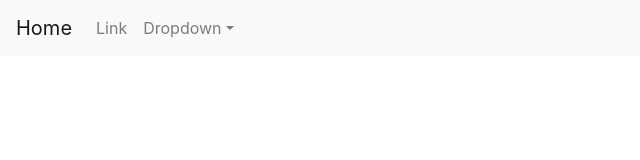
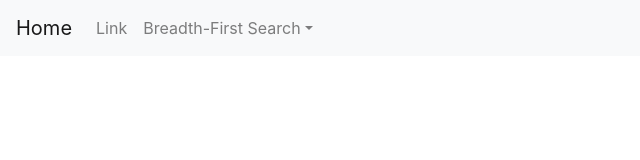
Before and after one commit to tylerhm/tylerhm.dev, a React (Create React App) app: page /pathfinder in a window 1280 px wide. Shown: the top 160 px of the page, without its empty margins (0-640 px from the left). Built offline with nearby package versions, Linux system fonts and the light colour scheme.

Commit message:
Contextual Selector implemented

```diff
--- a/src/components/ContextualDropdown.js
+++ b/src/components/ContextualDropdown.js
@@ -0,0 +1,47 @@
+import { useState } from 'react'
+import NavDropdown from 'react-bootstrap/NavDropdown'
+import PropTypes from 'prop-types'
+
+// Extension of Bootstrap's NavDropdown component
+// Maintains currently selected element
+const ContextualDropdown = ({ id, items, defaultSelected, callback }) => {
+  // Selected item is stateful
+  const [selectedItem, setSelectedItem] = useState(defaultSelected)
+
+  // Sets the currently selected item
+  const selectItem = (key) => {
+    setSelectedItem(key)
+
+    if (callback !== undefined)
+      callback(selectedItem)
+  }
+
+  // The renderable dropdown items
+  const dropdownItems = []
+
+  // Add all items as dropdowns
+  items.forEach(element => {
+    dropdownItems.push(
+      <NavDropdown.Item onClick={() => selectItem(element)}>
+        {element}
+      </NavDropdown.Item>
+  )})
+
+  return (
+    <NavDropdown
+      title={selectedItem}
+      id={id}
+    >
+      {dropdownItems}
+    </NavDropdown>
+  )
+}
+
+ContextualDropdown.propTypes = {
+  id: PropTypes.string,
+  items: PropTypes.arary,
+  defaultSelected: PropTypes,
+  callback: PropTypes.func
+}
+
+export default ContextualDropdown
--- a/src/pages/Pathfinder.js
+++ b/src/pages/Pathfinder.js
@@ -1,6 +1,7 @@
 import Navbar from 'react-bootstrap/Navbar'
 import Nav from 'react-bootstrap/Nav'
-import NavDropdown from 'react-bootstrap/NavDropdown'
+import ContextualDropdown from '../components/ContextualDropdown'
+
 
 const Pathfinder = () => {
   return (
@@ -10,12 +11,16 @@ const Pathfinder = () => {
       <Navbar.Collapse id='basic-navbar-nav'>
         <Nav className='mr-auto'>
           <Nav.Link href='#link'>Link</Nav.Link>
-          <NavDropdown title='Dropdown' id='basic-nav-dropdown'>
-            <NavDropdown.Item href='#action/3.1'>Breadth-First Search</NavDropdown.Item>
-            <NavDropdown.Item href='#action/3.2'>Depth-First Search</NavDropdown.Item>
-            <NavDropdown.Item href='#action/3.3'>Greedy Depth-First Search</NavDropdown.Item>
-            <NavDropdown.Item href='#action/3.4'>Dijkstra&apos;s Algorithm</NavDropdown.Item>
-          </NavDropdown>
+          <ContextualDropdown
+            id='Pathfinding algorithm selector'
+            items={[
+              'Breadth-First Search',
+              'Depth-First Search',
+              'Greedy Depth-First Search',
+              'Dijkstra\'s Algorithm'
+            ]}
+            defaultSelected='Breadth-First Search'
+          />
         </Nav>
       </Navbar.Collapse>
     </Navbar>
```
Also changed, not shown: src/index.js (+7 -7 lines), 1 other file (tests, documents, lock files or other folders).
